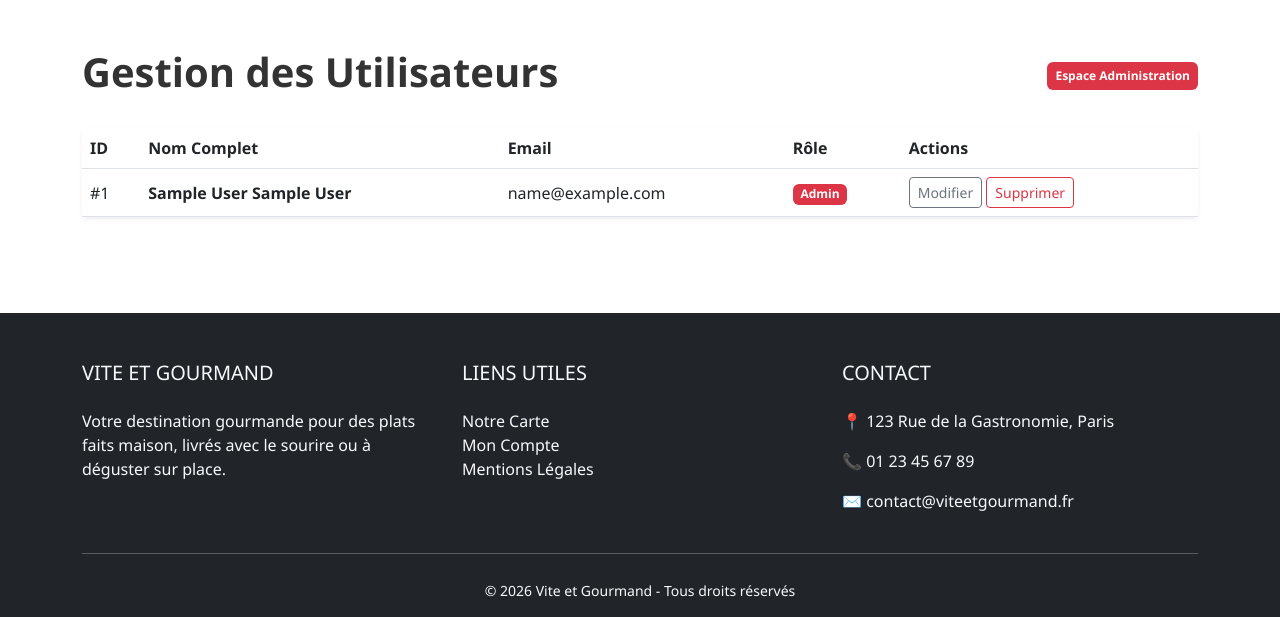
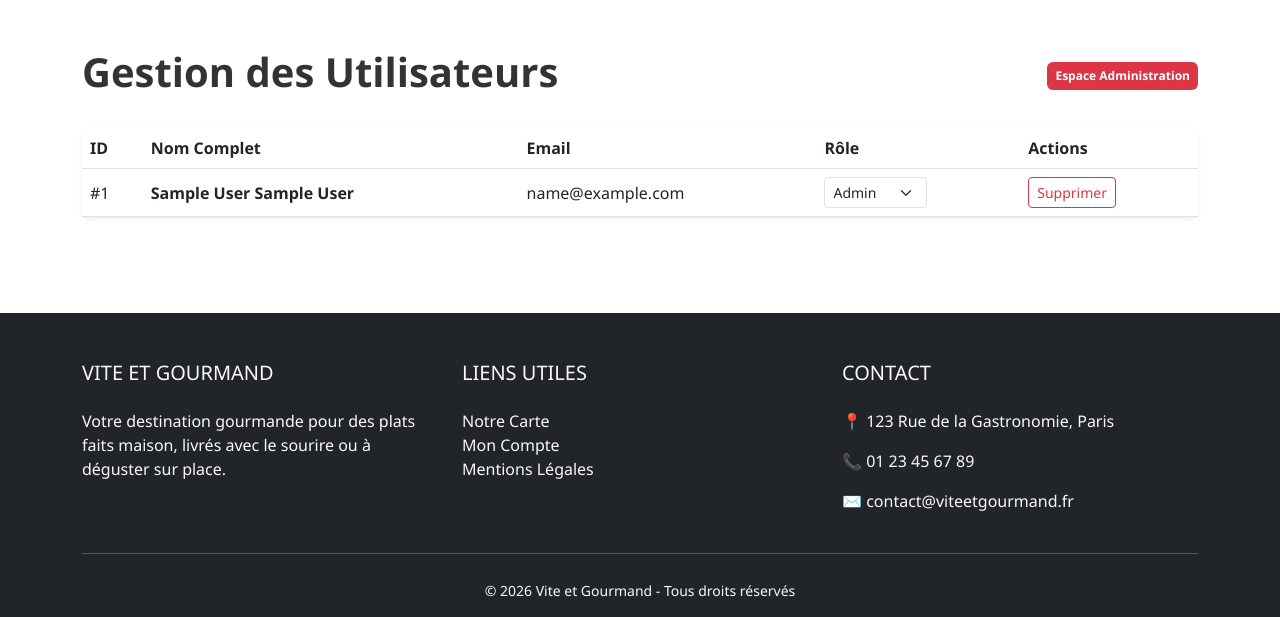
Before and after one commit to jumeaux227-debug/ECF-Vite-et-Gourmand, a PHP site: page /admin_users.php in a window 1280 px wide. Shown: the part 58-675 px from the top of the page. Run offline with PHP 8.4, Linux system fonts and the light colour scheme; the visitor is signed in with stand-in values (Sample User, id 1).

Commit message:
update admin user pour btn

```diff
--- a/public/admin_users.php
+++ b/public/admin_users.php
@@ -40,17 +40,21 @@ $users = $stmt->fetchAll();
                         </td>
                         <td><?= htmlspecialchars($user['email']) ?></td>
                         <td>
-                            <?php if($user['role_id'] == 1): ?>
-                                <span class="badge bg-danger text-white">Admin</span>
-                            <?php elseif($user['role_id'] == 2): ?>
-                                <span class="badge bg-warning text-dark">Employé</span>
-                            <?php else: ?>
-                                <span class="badge bg-info text-white">Client</span>
-                            <?php endif; ?>
+                            <form action="user_role_update.php" method="GET" class="d-inline">
+                                <input type="hidden" name="id" value="<?= $user['utilisateur_id'] ?>">
+                                <select name="role" class="form-select form-select-sm d-inline-block w-auto" onchange="this.form.submit()">
+                                    <option value="1" <?= $user['role_id'] == 1 ? 'selected' : '' ?>>Admin</option>
+                                    <option value="2" <?= $user['role_id'] == 2 ? 'selected' : '' ?>>Employé</option>
+                                    <option value="3" <?= $user['role_id'] == 3 ? 'selected' : '' ?>>Client</option>
+                                </select>
+                            </form>
                         </td>
                         <td>
-                            <button class="btn btn-sm btn-outline-secondary">Modifier</button>
-                            <button class="btn btn-sm btn-outline-danger">Supprimer</button>
+                            <a href="user_delete.php?id=<?= $user['utilisateur_id'] ?>"
+                            class="btn btn-sm btn-outline-danger"
+                            onclick="return confirm('Êtes-vous sûr de vouloir supprimer cet utilisateur ?')">
+                            Supprimer
+                            </a>
                         </td>
                     </tr>
                     <?php endforeach; ?>
```
